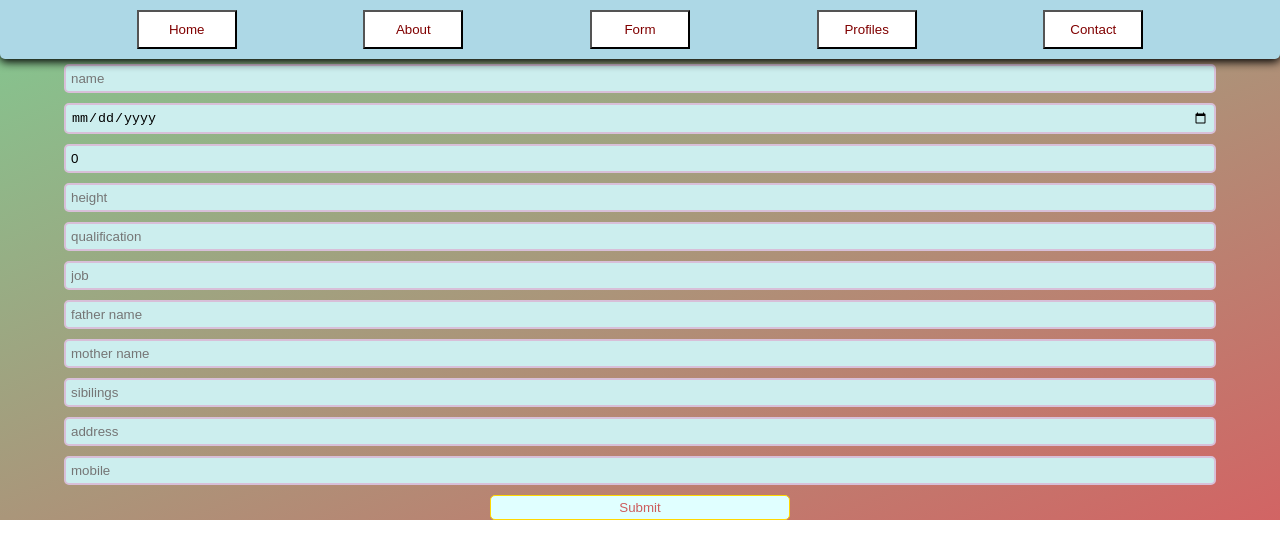
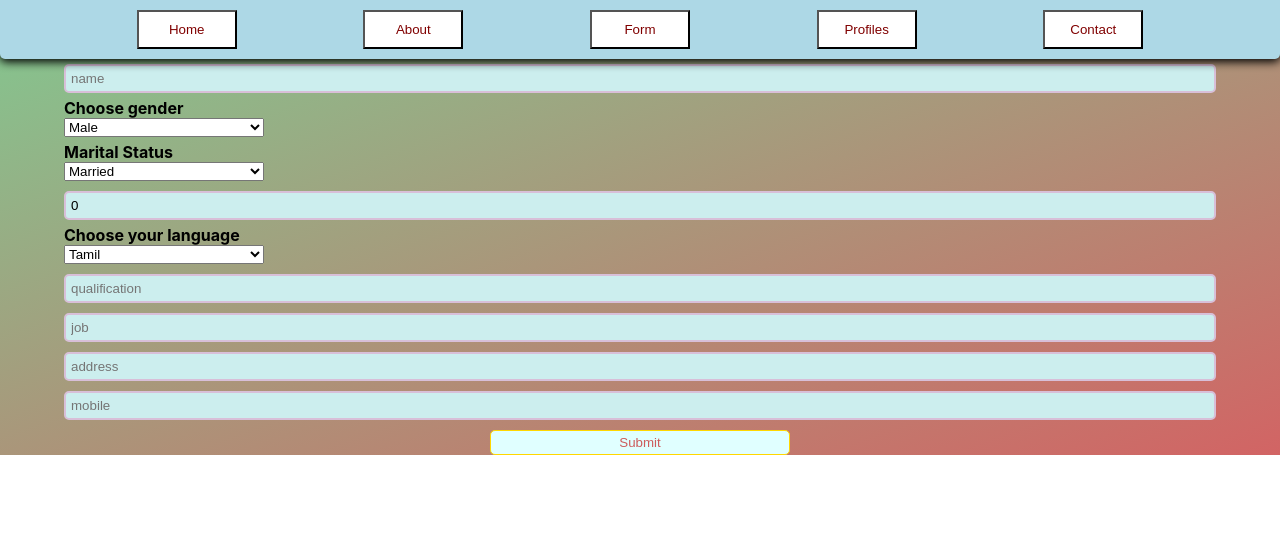
Before and after one commit to Haneefyaseen/islam-matrimony, a React (Create React App) app: page / in a window 1280 px wide. Both pictures are taken after a click on the button "Form". Shown: the top 558 px of the page. Built offline with nearby package versions, Linux system fonts and the light colour scheme.

Commit message:
updated profiles view

```diff
--- a/src/App.css
+++ b/src/App.css
@@ -33,6 +33,11 @@ form {
   flex-direction: column;
 }
 
+label {
+  align-self: flex-start;
+  font-weight: bold;
+}
+
 form > input {
   margin: 5px 0 5px 0;
   padding: 5px;
@@ -63,6 +68,7 @@ form > button:hover {
   display: flex;
   flex-direction: column;
   flex: 1;
+  align-items: center
 }
 
 .profile-child {
@@ -113,19 +119,39 @@ form > button:hover {
   font-weight: bolder;
 }
 
-th, td{
-  border-top: 1px solid green;
-  border-right: 1px solid green;
-  padding: 3px;
+ul {
+  background-color: rgb(232, 245, 163);
+  list-style-type: none;
+  width: 500px;
+  display: flex;
+  flex-direction: column;
+  border-radius: 5px;
+  align-items: flex-start;
 }
 
-td {
-  color: white;
-  font-weight: bolder;
+ul span {
+  color: mediumslateblue;
+  font-size: 32px;
+  font-weight: bold;
 }
 
-tr:nth-child(odd) {
-  background-color: maroon;
+li {
+  padding: 3px;
+  align-self: left;
+  display: flex;
+  align-items: center;
+}
+
+li span {
+  color: black;
+  font-size: 20px;
+}
+
+li p {
+  font-size: 20px;
+  padding-left: 20px;
+  font-weight: bold;
+  color: maroon;
 }
 
 .contact-form {
--- a/src/components/form.js
+++ b/src/components/form.js
@@ -9,17 +9,15 @@ import { makeStyles } from "@mui/styles";
 // });
 
 function Form() {
-//   const classes = useStyles();
+  //   const classes = useStyles();
 
   const [name, setName] = useState("");
-  const [dob, setDob] = useState("");
+  const [gender, setGender] = useState("Male");
+  const [maritalStatus, setMaritalStatus] = useState("Married");
   const [age, setAge] = useState(0);
-  const [height, setHeight] = useState("");
+  const [category, setCategory] = useState("Tamil");
   const [qual, setQual] = useState("");
   const [job, setJob] = useState("");
-  const [fname, setFname] = useState("");
-  const [mname, setMname] = useState("");
-  const [sibilings, setSibilings] = useState("");
   const [address, setAddress] = useState("");
   const [mobile, setMobile] = useState("");
 
@@ -28,17 +26,16 @@ function Form() {
     try {
       const user = {
         name,
-        dob,
+        gender,
+        maritalStatus,
         age,
-        height,
+        category,
         qual,
         job,
-        fname,
-        mname,
-        sibilings,
         address,
         mobile,
       };
+      console.log(user)
       const response = await fetch("/users", {
         method: "POST",
         headers: { "Content-Type": "application/json" },
@@ -48,13 +45,20 @@ function Form() {
     } catch (err) {
       console.error(err.message);
     }
-    alert("Response received")
-    setName("");setDob("");setAge("");setHeight("");setQual("");setJob("");setFname("");
-    setMname("");setSibilings("");setAddress("");setMobile("");
+    alert("Response received");
+    setName("");
+    setGender("");
+    setMaritalStatus("");
+    setAge("");
+    setCategory("");
+    setQual("");
+    setJob("");
+    setAddress("");
+    setMobile("");
   };
   return (
-    <div >
-      <form  id="form" method="post" action="" onSubmit={handleSubmit}>
+    <div>
+      <form id="form" method="post" action="" onSubmit={handleSubmit}>
         <input
           required
           type="text"
@@ -62,13 +66,27 @@ function Form() {
           value={name}
           onChange={(e) => setName(e.target.value)}
         />
-        <input
-          required
-          type="date"
-          placeholder="date of birth"
-          value={dob}
-          onChange={(e) => setDob(e.target.value)}
-        />
+        <label for="gender">Choose gender</label>
+        <select
+          name="gender"
+          value={gender}
+          style={{ marginBottom: "5px", width: "200px" }}
+          onChange={(e) => setGender(e.target.value)}
+        >
+          <option value="male">Male</option>
+          <option value="female">Female</option>
+        </select>
+        <label for="marital-status">Marital Status</label>
+        <select
+          name="marital-status"
+          value={maritalStatus}
+          style={{ width: "200px", marginBottom: "5px" }}
+          onChange={(e) => setMaritalStatus(e.target.value)}
+        >
+          <option value="married">Married</option>
+          <option value="unmarried">Unmarried</option>
+          <option value="divorced">Divorced</option>
+        </select>
         <input
           required
           type="number"
@@ -76,13 +94,16 @@ function Form() {
           value={age}
           onChange={(e) => setAge(e.target.value)}
         />
-        <input
-          required
-          type="text"
-          placeholder="height"
-          value={height}
-          onChange={(e) => setHeight(e.target.value)}
-        />
+        <label for="category">Choose your language</label>
+        <select
+          name="category"
+          value={category}
+          style={{ marginBottom: "5px", width: "200px" }}
+          onChange={(e) => setCategory(e.target.value)}
+        >
+          <option value="tamil">Tamil</option>
+          <option value="urdu">Udu</option>
+        </select>
         <input
           required
           type="text"
@@ -96,24 +117,6 @@ function Form() {
           placeholder="job"
           value={job}
           onChange={(e) => setJob(e.target.value)}
-        />
-        <input
-          type="text"
-          placeholder="father name"
-          value={fname}
-          onChange={(e) => setFname(e.target.value)}
-        />
-        <input
-          type="text"
-          placeholder="mother name"
-          value={mname}
-          onChange={(e) => setMname(e.target.value)}
-        />
-        <input
-          type="text"
-          placeholder="sibilings"
-          value={sibilings}
-          onChange={(e) => setSibilings(e.target.value)}
         />
         <input
           required
--- a/src/components/profiles.js
+++ b/src/components/profiles.js
@@ -22,6 +22,7 @@ function Profiles() {
       const res = await fetch("/users");
       const data = await res.json();
       setUsers(data);
+      console.log(data)
     } catch (err) {
       console.error(err.message);
     }
@@ -38,7 +39,7 @@ function Profiles() {
         <button type="button" className="reset-btn" onClick={()=> setUsers([])}>Reset</button>
       </div>
       <div>
-        <table>
+        {/* <table>
           <thead>
             <th>UID</th>
             <th>NAME</th>
@@ -67,7 +68,20 @@ function Profiles() {
               </tr>
             ))}
           </tbody>
-        </table>
+        </table> */}
+        {
+          users.map(user => (
+            <ul><span>Biodata - {user.uid}</span>
+              <li><span>Name : </span><p>{user.name}</p></li>
+              <li><span>Gender : </span><p>{user.gender}</p></li>
+              <li><span>Marital Status : </span><p>{user.marital_status}</p></li>
+              <li><span>Age : </span><p>{user.age}</p></li>
+              <li><span>Category : </span><p>{user.category}</p></li>
+              <li><span>Qualification : </span><p>{user.qualification}</p></li>
+              <li><span>Job : </span><p>{user.job}</p></li>
+            </ul>
+          ))
+        }
       </div>
     </div>
   );
```
Also changed, not shown: index.js (+5 -9 lines).
